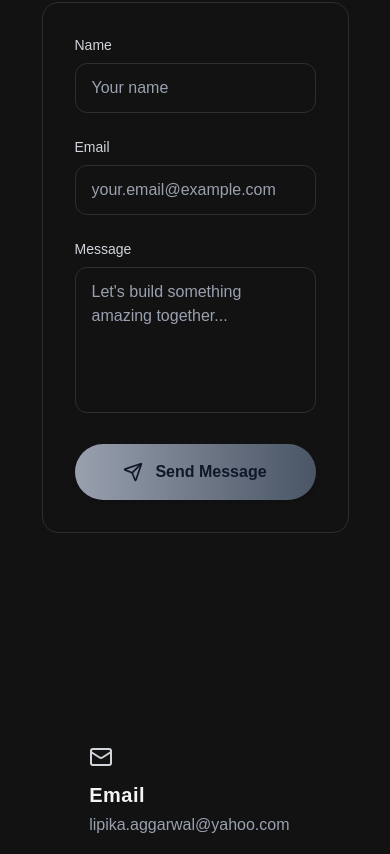
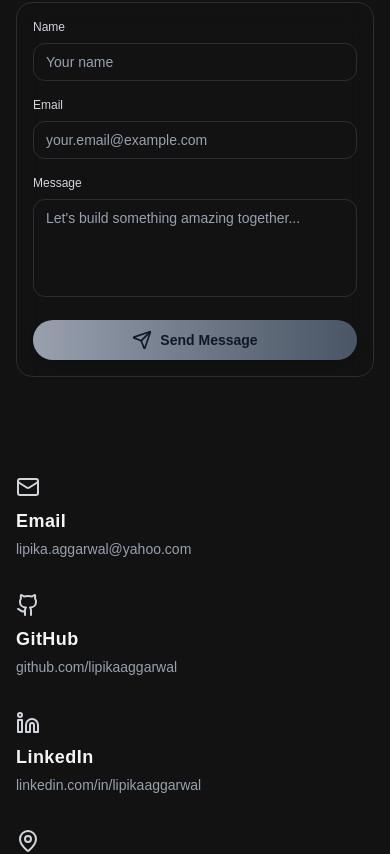
Before and after one commit to LipikaAggarwal/portfolio-lipika, a Next.js app: page / in a window 390 px wide. Shown: the part 7060-7914 px from the top of the page. Built offline with nearby package versions, Linux system fonts and the light colour scheme.

Commit message:
form adjustment

```diff
--- a/src/app/page.js
+++ b/src/app/page.js
@@ -11,9 +11,10 @@ import Navbar from "@/components/Navbar";
 
 export default function Home() {
   return (
-    <div className="min-h-screen bg-[#121212] text-white">
+    <div className="min-h-screen flex flex-col bg-[#121212] text-white">
       <Navbar />
 
+      <main className="flex-1">
         <motion.div
           initial={{ opacity: 0, y: 60 }}
           whileInView={{ opacity: 1, y: 0 }}
@@ -53,7 +54,7 @@ export default function Home() {
 
         <motion.section
           id="contact"
-        className="flex flex-col gap-16 px-4 sm:px-6 lg:px-8 xl:px-10 py-24 max-w-6xl mx-auto scroll-mt-4"
+          className="flex flex-col gap-16 px-4 sm:px-6 lg:px-8 xl:px-10 pt-24 pb-12 max-w-6xl mx-auto scroll-mt-4"
           initial={{ opacity: 0, y: 60 }}
           whileInView={{ opacity: 1, y: 0 }}
           transition={{ duration: 0.6 }}
@@ -66,18 +67,20 @@ export default function Home() {
             </div>
           </div>
 
-        <div className="flex flex-col lg:flex-row gap-36 items-center">
-          <div className="flex-2">
+          <div className="flex flex-col lg:flex-row gap-8 lg:gap-40 items-start lg:items-center w-full">
+            <div className="w-full lg:flex-1 lg:ml-8">
               <ContactForm />
             </div>
-          <div className="flex-1">
+            <div className="w-full lg:flex-1 lg:mr-8">
               <Contact />
             </div>
           </div>
         </motion.section>
-        <footer className="text-gray-300 text-center py-4 mt-auto">
+      </main>
+
+      <footer className="text-gray-300 text-center py-4">
         <div className="mx-8 mb-3 h-[1px] bg-gray-600 opacity-30"></div>
-      <p>© 2025 Lipika. Made with ♥︎ using Next.js</p>
+        <p>© 2025 Lipika Aggarwal</p>
       </footer>
     </div>
   );
--- a/src/components/Contact.jsx
+++ b/src/components/Contact.jsx
@@ -45,10 +45,10 @@ const ContactInfo = () => {
 
       {/* Contact Info List */}
       {contactDetails.map((item, idx) => (
-        <div key={idx} className="flex flex-col sm:flex-row items-start sm:items-center gap-3">
-          <div className="flex-shrink-0 mt-1">{item.icon}</div>
-          <div>
-            <h4 className="text-xl font-semibold tracking-wide text-gray-100">
+        <div key={idx} className="flex flex-col sm:flex-row items-start sm:items-center gap-2 sm:gap-3">
+          <div className="flex-shrink-0 mt-0.5 sm:mt-1">{item.icon}</div>
+          <div className="w-full">
+            <h4 className="text-lg sm:text-xl font-semibold tracking-wide text-gray-100">
               {item.title}
             </h4>
             {item.link ? (
@@ -56,12 +56,12 @@ const ContactInfo = () => {
                 href={item.link}
                 target="_blank"
                 rel="noopener noreferrer"
-                className="text-base sm:text-lg text-gray-400 hover:text-gray-200 transition-all block mt-1"
+                className="text-sm sm:text-base lg:text-lg text-gray-400 hover:text-gray-200 transition-all block mt-1 break-all sm:break-normal"
               >
                 {item.value}
               </a>
             ) : (
-              <span className="text-base sm:text-lg text-gray-400 block mt-1">
+              <span className="text-sm sm:text-base lg:text-lg text-gray-400 block mt-1">
                 {item.value}
               </span>
             )}
--- a/src/components/ContactForm.jsx
+++ b/src/components/ContactForm.jsx
@@ -144,15 +144,15 @@ const ContactForm = () => {
       initial={{ opacity: 0, x: 30 }}
       whileInView={{ opacity: 1, x: 0 }}
       transition={{ duration: 0.6 }}
-      className="relative w-full max-w-xl mx-auto"
+      className="relative w-full max-w-xl lg:max-w-4xl mx-auto"
     >
       <form
-        onSubmit={handleSubmit}
-        className="relative bg-transparent border border-gray-500/30 rounded-2xl p-8 space-y-6 backdrop-blur-md"
+          className="relative w-full max-w-xl lg:max-w-6xl mx-auto"
+        className="relative bg-transparent border border-gray-500/30 rounded-2xl p-4 sm:p-6 md:p-8 space-y-4 sm:space-y-5 md:space-y-6 backdrop-blur-md"
       >
         {/* Name Field */}
         <div>
-          <label htmlFor="name" className="block text-sm font-medium text-gray-300 mb-2">
+          <label htmlFor="name" className="block text-xs sm:text-sm font-medium text-gray-300 mb-2">
             Name
           </label>
           <motion.input
@@ -163,14 +163,14 @@ const ContactForm = () => {
             value={formData.from_name}
             onChange={handleChange}
             required
-            className="w-full px-4 py-3 bg-transparent border border-gray-500/30 rounded-xl focus:outline-none focus:border-gray-400 transition-all duration-300 text-gray-100 placeholder-gray-400"
+            className="w-full px-3 sm:px-4 py-2 sm:py-3 bg-transparent border border-gray-500/30 rounded-xl focus:outline-none focus:border-gray-400 transition-all duration-300 text-sm sm:text-base text-gray-100 placeholder-gray-400"
             placeholder="Your name"
           />
         </div>
 
         {/* Email Field */}
         <div>
-          <label htmlFor="email" className="block text-sm font-medium text-gray-300 mb-2">
+          <label htmlFor="email" className="block text-xs sm:text-sm font-medium text-gray-300 mb-2">
             Email
           </label>
           <motion.input
@@ -181,14 +181,14 @@ const ContactForm = () => {
             value={formData.from_email}
             onChange={handleChange}
             required
-            className="w-full px-4 py-3 bg-transparent border border-gray-500/30 rounded-xl focus:outline-none focus:border-gray-400 transition-all duration-300 text-gray-100 placeholder-gray-400"
+            className="w-full px-3 sm:px-4 py-2 sm:py-3 bg-transparent border border-gray-500/30 rounded-xl focus:outline-none focus:border-gray-400 transition-all duration-300 text-sm sm:text-base text-gray-100 placeholder-gray-400"
             placeholder="your.email@example.com"
           />
         </div>
 
         {/* Message Field */}
         <div>
-          <label htmlFor="message" className="block text-sm font-medium text-gray-300 mb-2">
+          <label htmlFor="message" className="block text-xs sm:text-sm font-medium text-gray-300 mb-2">
             Message
           </label>
           <motion.textarea
@@ -198,8 +198,8 @@ const ContactForm = () => {
             value={formData.message}
             onChange={handleChange}
             required
-            rows={5}
-            className="w-full px-4 py-3 bg-transparent border border-gray-500/30 rounded-xl focus:outline-none focus:border-gray-400 transition-all duration-300 text-gray-100 placeholder-gray-400 resize-none"
+            rows={4}
+            className="w-full px-3 sm:px-4 py-2 sm:py-3 bg-transparent border border-gray-500/30 rounded-xl focus:outline-none focus:border-gray-400 transition-all duration-300 text-sm sm:text-base text-gray-100 placeholder-gray-400 resize-none"
             placeholder="Let&apos;s build something amazing together..."
           />
         </div>
@@ -244,7 +244,7 @@ const ContactForm = () => {
           disabled={isSubmitting}
           whileHover={{ scale: 1.05 }}
           whileTap={{ scale: 0.95 }}
-          className="w-full flex items-center justify-center gap-3 px-6 py-4 rounded-full font-semibold
+          className="w-full flex items-center justify-center gap-2 sm:gap-3 px-4 sm:px-6 py-2.5 sm:py-4 rounded-full font-semibold text-sm sm:text-base
                      bg-gradient-to-r from-gray-400 to-gray-600
                      hover:from-gray-300 hover:to-gray-500
                      transition-all duration-300 text-gray-900 shadow-md
```
Lines whose indentation alone changed are shown as unchanged.
